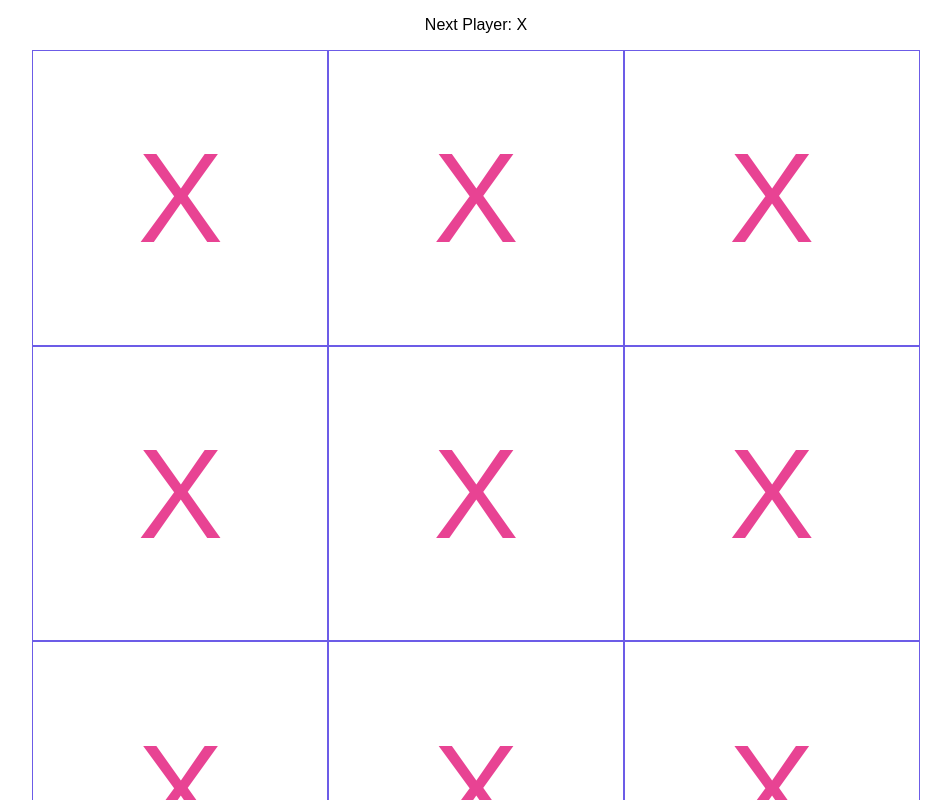
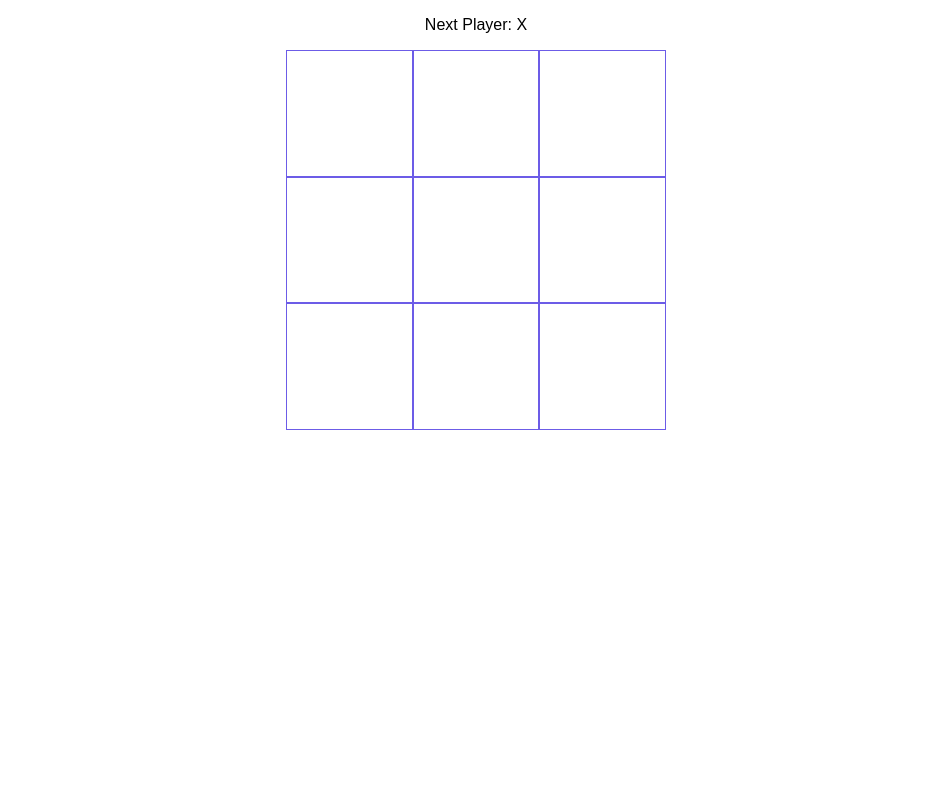
Before and after one commit to andersongarciapinheiro/15dias-de-react, a React (Create React App) app: page / in a window 1280 px wide. Shown: the top 800 px of the page, without its empty margins (164-1115 px from the left). Built offline with nearby package versions, Linux system fonts and the light colour scheme.

Commit message:
bug align square ok

```diff
--- a/src/App.js
+++ b/src/App.js
@@ -42,6 +42,7 @@ import GameWrapper from "./components/GameWrapper/index.js"
 import BoardCollab from "./components/BoardCollab/index.js"
 import NextPlayer from "./components/NextPlayer/index.js"
 
+
 const App = () =>
     <GameWrapper>
       <NextPlayer />
--- a/src/components/BoardCollab/styles.css
+++ b/src/components/BoardCollab/styles.css
@@ -1,6 +1,10 @@
 .board {
   display: inline-block;
   /* flex-wrap: wrap; */
-  width: 70vw;
-  height: 70vw;
+  width: 30vw;
+  height: 30vw;
+
+  max-width: 30vw;
+  max-height:  30vw;
+
 }
--- a/src/components/NextPlayer/index.js
+++ b/src/components/NextPlayer/index.js
@@ -1,4 +1,4 @@
-import React from "react";
+import React, { Component } from "react";
 import "./styles.css";
 
 const NextPlayer = () => (
--- a/src/components/SquareCollab/index.js
+++ b/src/components/SquareCollab/index.js
@@ -3,7 +3,7 @@ import "./styles.css";
 
 class SquareCollab extends Component {
 
-  state = {content: "X"}
+  state = {content: ""}
   // constructor(props) {
   //     super(props);
   //     this.state = {
--- a/src/components/SquareCollab/styles.css
+++ b/src/components/SquareCollab/styles.css
@@ -4,8 +4,8 @@
   border: 1px solid #6c5ce7;
   width: 33%;
   height: 33%;
-  font-size: 10vw;
+  font-size: 5vw;
   color: #e84393;
   cursor: pointer;
-  /* display: block; */
+  vertical-align: top;
 }
```
